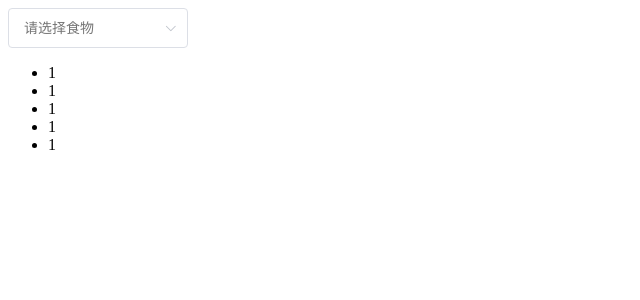
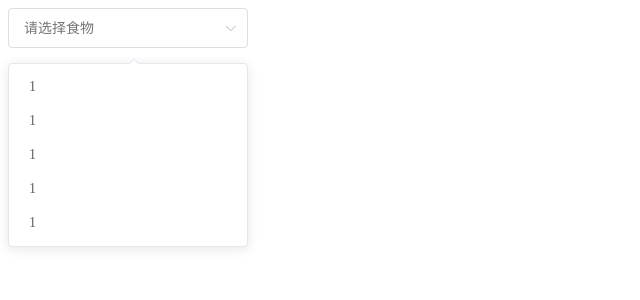
Before and after one commit to Phoebe0626/orange-ui, a Vue app: page / in a window 1280 px wide. Shown: the top 300 px of the page, without its empty margins (0-640 px from the left). Built offline with nearby package versions, Linux system fonts and the light colour scheme.

Commit message:
option组件布局

```diff
--- a/src/App.vue
+++ b/src/App.vue
@@ -73,9 +73,5 @@ export default {
 </script>
 
 <style lang="scss">
-#app {
-  .o-input {
-    width: 180px;
-  }
-}
+
 </style>
--- a/src/components/option.vue
+++ b/src/components/option.vue
@@ -1,5 +1,5 @@
 <template>
-  <li class="o-option">1</li>
+  <li class="o-select-dropdown__item">1</li>
 </template>
 
 <script>
@@ -7,3 +7,22 @@ export default {
   name: 'OOption'
 }
 </script>
+
+<style lang="scss" scoped>
+.o-select-dropdown__item {
+  font-size: 14px;
+  padding: 0 20px;
+  position: relative;
+  white-space: nowrap;
+  overflow: hidden;
+  text-overflow: ellipsis;
+  color: #606266;
+  height: 34px;
+  line-height: 34px;
+  box-sizing: border-box;
+  cursor: pointer;
+  &:hover {
+    background-color: #f5f7fa;
+  }
+}
+</style>
--- a/src/components/select.vue
+++ b/src/components/select.vue
@@ -12,6 +12,7 @@
       <ul class="o-select-dropdown__list">
         <slot />
       </ul>
+      <div class="o-select-dropdown__wrapper-arrow"></div>
     </div>
   </div>
 </template>
@@ -58,7 +59,7 @@ export default {
       outline: none;
       padding: 0 15px;
       transition: border-color .2s cubic-bezier(.645,.045,.355,1);
-      width: 100%;
+      width: 240px;
     }
     .o-input__suffix {
       position: absolute;
@@ -89,4 +90,52 @@ export default {
     }
   }
 }
+
+.o-select-dropdown__wrapper {
+  position: relative;
+  min-width: 240px;
+  transform-origin: center top;
+  z-index: 2041;
+  border: 1px solid #e4e7ed;
+  border-radius: 4px;
+  background-color: #fff;
+  box-shadow: 0 2px 12px 0 rgba(0,0,0,.1);
+  box-sizing: border-box;
+  margin: 15px 0;
+  .o-select-dropdown__list {
+    list-style: none;
+    padding: 6px 0;
+    margin: 0;
+    box-sizing: border-box;
+  }
+  .o-select-dropdown__wrapper-arrow {
+    position: absolute;
+    top: -12px;
+    left: 50%;
+    display: block;
+    width: 0;
+    height: 0;
+    border-color: transparent;
+    border-style: solid;
+    margin-right: 3px;
+    border-top-width: 0;
+    border-bottom-color: #ebeef5;
+    border-width: 6px;
+    filter: drop-shadow(0 2px 12px rgba(0,0,0,.03));
+    &::after {
+      position: absolute;
+      display: block;
+      width: 0;
+      height: 0;
+      border-color: transparent;
+      border-style: solid;
+      content: '';
+      border-width: 6px;
+      top: 2px;
+      margin-left: -6px;
+      border-top-width: 0;
+      border-bottom-color: #fff;
+    }
+  }
+}
 </style>
```
